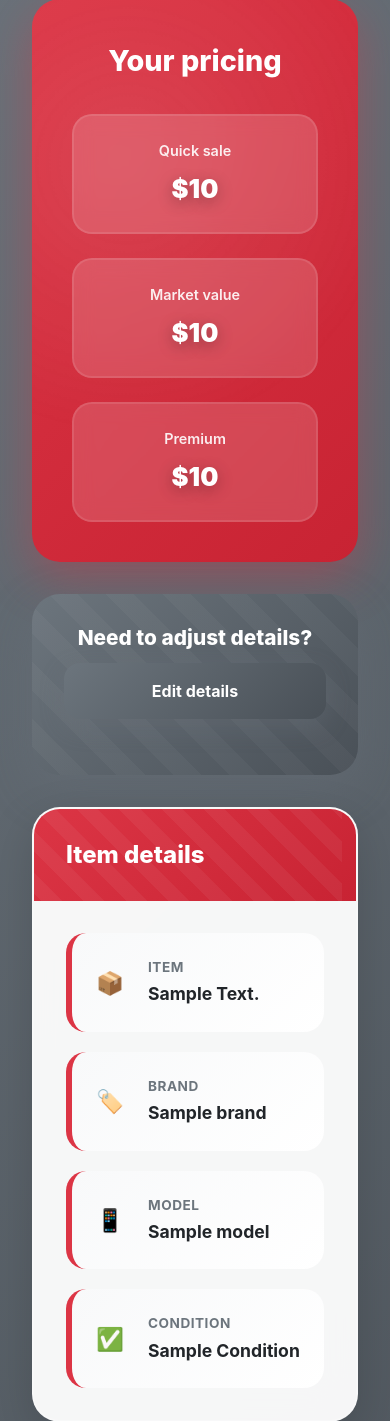
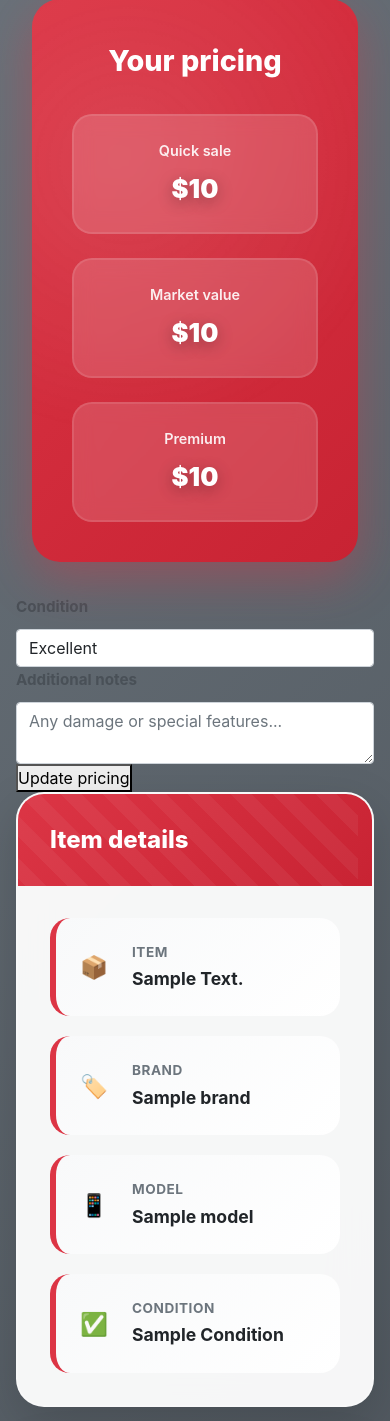
Before and after one commit to FrHommapian/revend-app, a Flask app: template templates/results.html in a window 390 px wide. Shown: the part 278-1699 px from the top of the page. Run offline with Flask 3, Linux system fonts and the light colour scheme; the template is opened without the code that fills it: most values are stand-ins (such as "Sample title", 1, 10 or a date in 2020).

Commit message:
Remove details section and improve textarea scrolling for mobile

```diff
--- a/templates/results.html
+++ b/templates/results.html
@@ -431,37 +431,19 @@
             left: 100%;
         }
 
-        .refinement-section {
-            background: linear-gradient(135deg, #6c757d 0%, #495057 100%);
-            color: white;
-            padding: 32px;
-            border-radius: 28px;
-            margin-bottom: 32px;
-            box-shadow: 0 16px 48px rgba(108,117,125,0.3);
+        .3);
             position: relative;
             overflow: hidden;
             z-index: 2;
             animation: fadeInUp 0.8s ease-out 0.3s both;
         }
 
-        .refinement-section::before {
-            content: '';
-            position: absolute;
-            top: 0;
-            left: 0;
-            right: 0;
-            bottom: 0;
-            background: repeating-linear-gradient(
-                45deg,
-                transparent,
-                transparent 20px,
-                rgba(255,255,255,0.03) 20px,
+        .03) 20px,
                 rgba(255,255,255,0.03) 40px
             );
         }
 
-        .refinement-form {
-            background: rgba(255,255,255,0.95);
+        .95);
             padding: 28px;
             border-radius: 20px;
             margin-top: 24px;
@@ -493,41 +475,20 @@
             margin-bottom: 10px;
         }
 
-        .refine-btn {
-            background: linear-gradient(135deg, #dc3545 0%, #c82333 100%);
-            border: none;
-            border-radius: 16px;
-            padding: 16px 32px;
-            font-weight: 700;
-            color: white;
-            width: 100%;
-            margin-top: 24px;
-            transition: all 0.3s ease;
+        .3s ease;
             box-shadow: 0 8px 24px rgba(220,53,69,0.3);
             position: relative;
             overflow: hidden;
         }
 
-        .refine-btn::before {
-            content: '';
-            position: absolute;
-            top: 0;
-            left: -100%;
-            width: 100%;
-            height: 100%;
-            background: linear-gradient(90deg, transparent, rgba(255,255,255,0.3), transparent);
+        .3), transparent);
             transition: left 0.5s ease;
         }
 
-        .refine-btn:hover {
-            background: linear-gradient(135deg, #c82333 0%, #a71e2a 100%);
-            transform: translateY(-3px);
-            box-shadow: 0 12px 32px rgba(220,53,69,0.4);
+        .4);
         }
 
-        .refine-btn:hover::before {
-            left: 100%;
-        }
+
 
         .toggle-btn {
             background: linear-gradient(135deg, #6c757d 0%, #495057 100%);
@@ -580,7 +541,7 @@
             .price-grid { grid-template-columns: 1fr; }
             .card { margin: 0 16px 32px; }
             .price-section { margin: 0 16px 32px; }
-            .refinement-section { margin: 0 16px 32px; }
+
             .logo { font-size: 2.2rem; }
         }
     </style>
@@ -622,23 +583,7 @@
             {% endif %}
         </div>
 
-        <div class="refinement-section">
-            <div style="text-align: center; margin-bottom: 24px; position: relative; z-index: 1;">
-                <h4 style="font-size: 1.3rem; font-weight: 800; margin-bottom: 12px;">Need to adjust details?</h4>
-                <button class="toggle-btn" onclick="toggleRefinement()" id="refinementToggle">Edit details</button>
-            </div>
-            <div class="refinement-form" id="refinementForm" style="display: none;">
-                <form action="/refine-analysis" method="POST" id="refineForm">
-                    <div class="row">
-                        <div class="col-md-6">
-                            <label class="form-label">Brand</label>
-                            <input type="text" class="form-control" name="brand" value="{{ analysis_data.analysis_json.brand if analysis_data.analysis_json.brand != 'Unknown' else '' }}" placeholder="e.g., Apple, Nike">
-                        </div>
-                        <div class="col-md-6">
-                            <label class="form-label">Model</label>
-                            <input type="text" class="form-control" name="model" value="{{ analysis_data.analysis_json.model if analysis_data.analysis_json.model != 'Unknown' else '' }}" placeholder="e.g., iPhone 15">
-                        </div>
-                    </div>
+
                     <div class="row">
                         <div class="col-md-6">
                             <label class="form-label">Condition</label>
@@ -704,21 +649,14 @@
                 <div class="card-title">Your listing</div>
             </div>
             <div style="padding: 32px;">
-                <textarea class="listing-content" id="listing-content" rows="12">{{ listing }}</textarea>
+                <textarea class="listing-content" id="listing-content" rows="8" placeholder="Edit your listing here...">{{ listing }}</textarea>
                 <button class="copy-btn" onclick="copyListing()" id="copyBtn">Copy edited listing</button>
             </div>
         </div>
     </div>
 
     <script>
-        function toggleRefinement() {
-            const form = document.getElementById('refinementForm');
-            const button = document.getElementById('refinementToggle');
-            if (form.style.display === 'none') {
-                form.style.display = 'block';
-                button.textContent = 'Cancel';
-            } else {
-                form.style.display = 'none';
+                        form.style.display = 'none';
                 button.textContent = 'Edit details';
             }
         }
```
